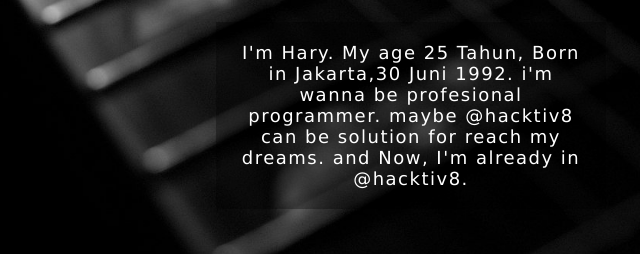
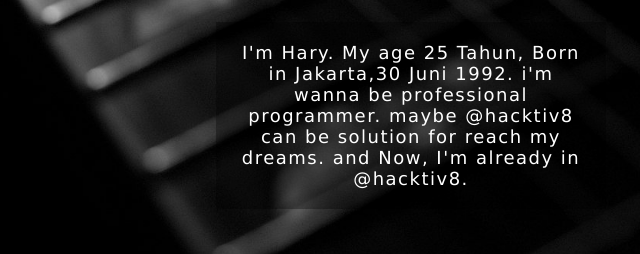
Before and after one commit to harynp/harynp.github.io, a plain HTML site: page index.html in a window 1280 px wide. Shown: the part 546-800 px from the top of the page, 574-1214 px from the left. Drawn offline with nearby package versions, Linux system fonts and the light colour scheme.

Commit message:
BERESIN CSS

```diff
--- a/index.html
+++ b/index.html
@@ -43,7 +43,7 @@ $(document).ready(function(){
 			<div class="halaman_atas">
 	    		<img src="images/hary.jpg">
 					<h2>Welcome to MyWebsite</h2>
-	        <p>I'm Hary. My age 25 Tahun, Born in Jakarta,30 Juni 1992. i'm wanna be profesional programmer. maybe @hacktiv8 can be solution for reach my dreams. and Now, I'm already in @hacktiv8.</p>
+	        <p>I'm Hary. My age 25 Tahun, Born in Jakarta,30 Juni 1992. i'm wanna be professional programmer. maybe @hacktiv8 can be solution for reach my dreams. and Now, I'm already in @hacktiv8.</p>
 	    </div>
 	</div>
 </section>
```
